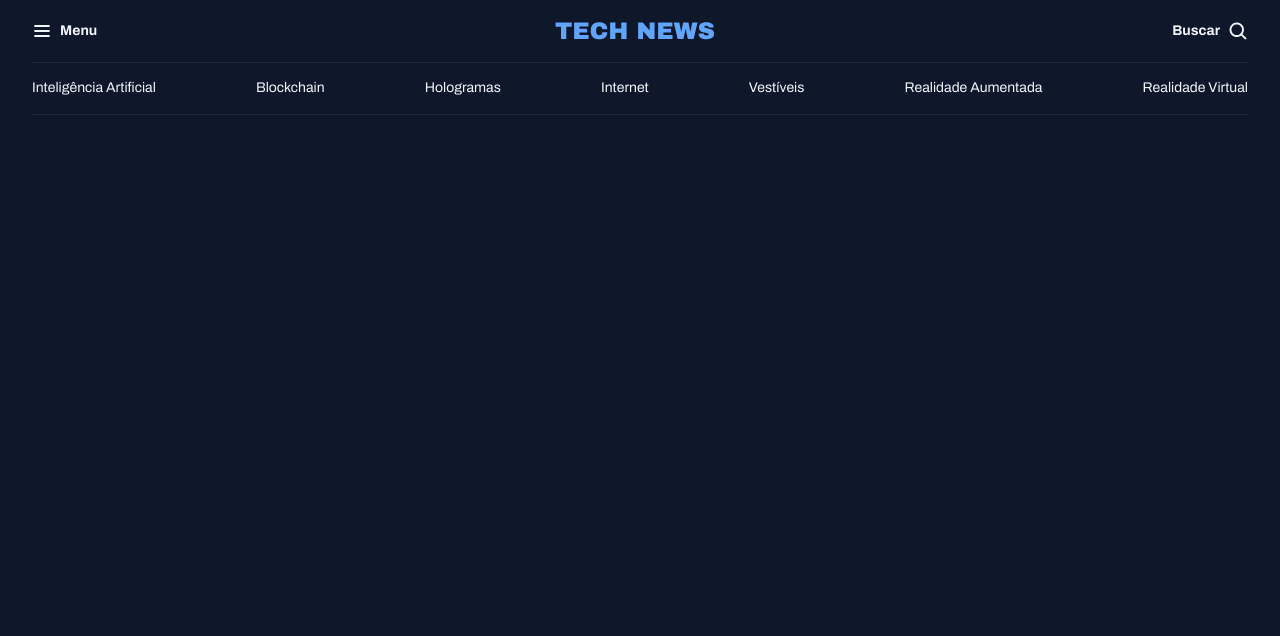
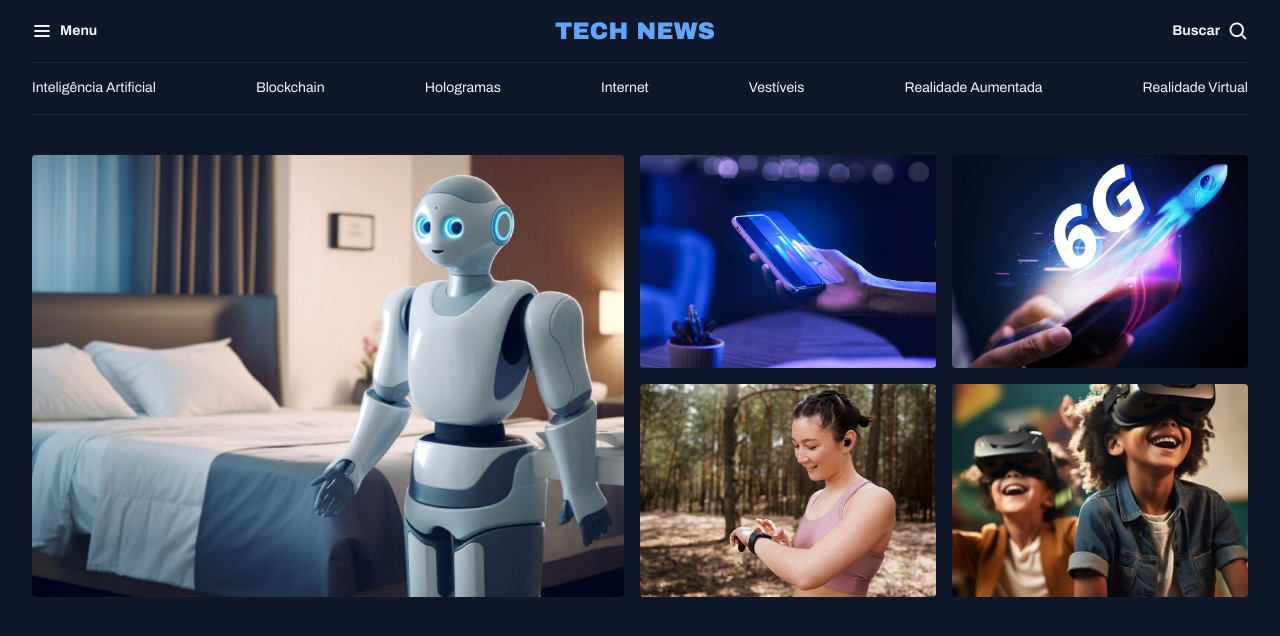
Before and after one commit to mdouracyfreire/portal-noticias, a plain HTML site: page index.html in a window 1280 px wide. Drawn offline with Linux system fonts and the light colour scheme.

Commit message:
estruturando a seção destaques

```diff
--- a/index.html
+++ b/index.html
@@ -40,5 +40,31 @@
       <a href="#">Realidade Virtual</a>
     </nav>
   </header>
+
+  <main class="container grid">
+    <section id="featured" class="grid grid-flow-col gap-16">
+      <div>
+        <img src="./assets/images/Image 01.png" alt="">
+      </div>
+
+      <div class="grid grid-cols-2 gap-16">
+        <div>
+          <img src="./assets/images/Image 02.png" alt="">
+        </div>
+
+        <div>
+          <img src="./assets/images/Image 03.png" alt="">
+        </div>
+
+        <div>
+          <img src="./assets/images/Image 04.png" alt="">
+        </div>
+
+        <div>
+          <img src="./assets/images/Image 05.png" alt="">
+        </div>
+      </div>
+    </section>
+  </main>
 </body>
 </html>
--- a/styles/global.css
+++ b/styles/global.css
@@ -46,17 +46,16 @@ h1, h2, h3{
   font: inherit;
 }
 
+img{
+  max-width: 100%;
+}
+
 .container{
   max-width: 1280px;
   padding-inline: 32px;
   margin-inline: auto;
 }
 
-/* UTILITY-FIRST */
-.grid{
-  display: grid;
+main{
+  margin-top: 40px;
 }
-
-.grid-flow-col{
-  grid-auto-flow: column;
-}
--- a/styles/index.css
+++ b/styles/index.css
@@ -1,2 +1,4 @@
 @import url(global.css);
+@import url(utility.css);
 @import url(header.css);
+@import url(sections.css);
--- /dev/null
+++ b/styles/sections.css
@@ -0,0 +1,7 @@
+#featured{
+  img{
+    height: 100%;
+    object-fit: cover;
+    border-radius: 4px;
+  }
+}
--- /dev/null
+++ b/styles/utility.css
@@ -0,0 +1,16 @@
+/* UTILITY-FIRST */
+.grid{
+  display: grid;
+}
+
+.grid-flow-col{
+  grid-auto-flow: column;
+}
+
+.grid-cols-2{
+  grid-template-columns: 1fr 1fr;
+}
+
+.gap-16{
+  gap: 16px;
+}
```
